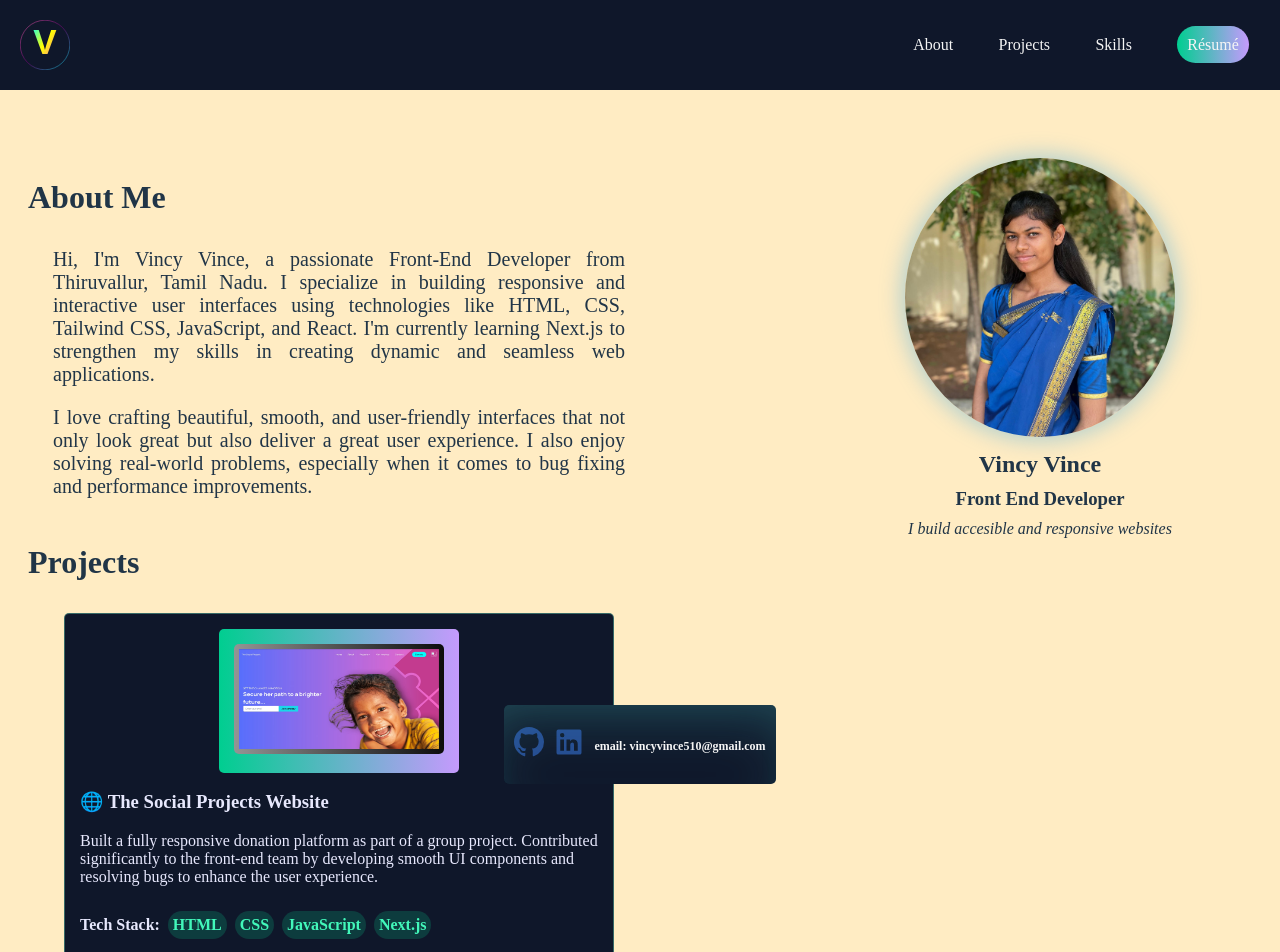
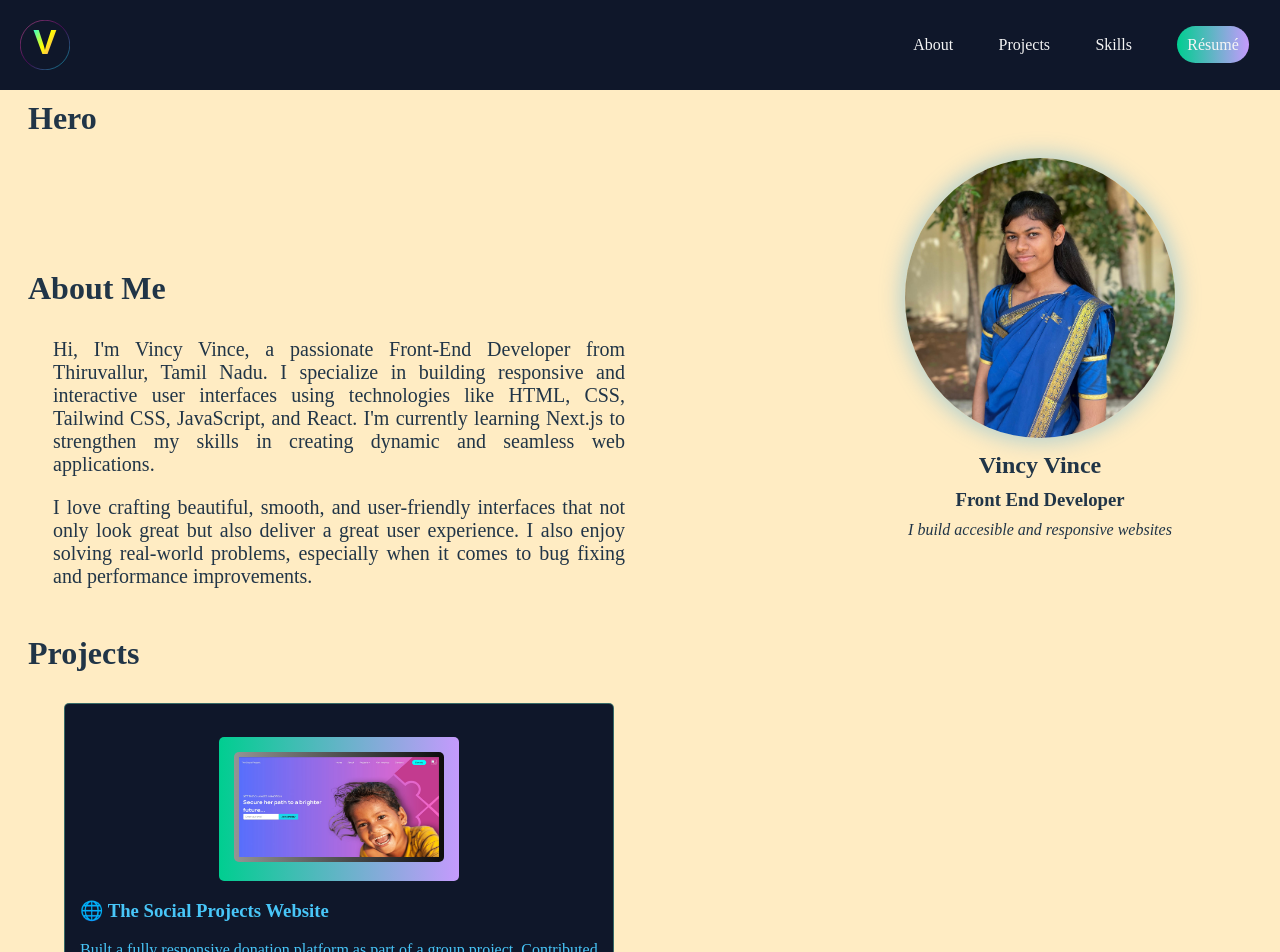
Before and after one commit to vincy-vince/my_portfolio, a React (Vite) app in the folder client/: page / in a window 1280 px wide. Shown: the top 952 px of the page. Built offline with nearby package versions, Linux system fonts and the light colour scheme.

Commit message:
chore: github llink upplied, tailwind svg and changes

```diff
--- a/client/src/App.jsx
+++ b/client/src/App.jsx
@@ -1,9 +1,9 @@
 import "./App.css";
 import React from "react";
 import Header from "./components/header/header";
+import Hero from "./components/hero/hero";
 import About from "./components/about/about";
 import Developer from "./components/developer/developer";
-import Contact from "./components/contact/contact";
 import Skillset from "./components/skills/skillset";
 import Education from "./components/education/education";
 import Experience from "./components/experience/experience";
@@ -13,6 +13,7 @@ function App() {
     <>
       <BubbleTrail />
       <Header />
+      <Hero />
       <div className="Dev_prof">
         <Developer />
       </div>
@@ -20,7 +21,6 @@ function App() {
       <Education />
       <Experience />
       <Skillset />
-      <Contact />
     </>
   );
 }
--- a/client/src/components/about/about.css
+++ b/client/src/components/about/about.css
@@ -51,7 +51,7 @@
 
   .about-container {
     width: 50%;
-    margin-top: 100px;
+    margin-top: 40px;
   }
 
   .about-content {
--- a/client/src/components/developer/developer.jsx
+++ b/client/src/components/developer/developer.jsx
@@ -22,13 +22,9 @@ const Developer = () => {
       <div
         // ref={boxRef}
         className="vincy_prof"
-        style={{ marginTop: "150px", textAlign: "center" }}
+        style={{ textAlign: "center" }}
       >
-        <img
-          className="my_img"
-          src="vincy2.jpeg"
-          alt="vincy-vince_developer"
-        />
+        <img className="my_img" src="vincy2.jpeg" alt="vincy-vince_developer" />
         <h2>Vincy Vince</h2>
         <h3>Front End Developer</h3>
         <p className="italic">I build accesible and responsive websites</p>
--- a/client/src/components/education/education.css
+++ b/client/src/components/education/education.css
@@ -1,3 +1,7 @@
+.education_container {
+  margin-left: 20px;
+}
+
 .education_container p {
   font-size: 20px;
   text-align: justify;
--- a/client/src/components/experience/experience.css
+++ b/client/src/components/experience/experience.css
@@ -1,3 +1,7 @@
+.experience_container {
+  margin-left: 20px;
+}
+
 .experience_content {
   display: flex;
   flex-direction: column;
--- /dev/null
+++ b/client/src/components/hero/hero.css
@@ -0,0 +1,3 @@
+.hero-container {
+  margin-left: 20px;
+}
--- /dev/null
+++ b/client/src/components/hero/hero.jsx
@@ -0,0 +1,11 @@
+import React from "react";
+import "../hero/hero.css";
+const Hero = () => {
+  return (
+    <div className="hero-container">
+      <h1 style={{ marginTop: "100px" }}>Hero</h1>
+    </div>
+  );
+};
+
+export default Hero;
--- a/client/src/components/projects/projects.jsx
+++ b/client/src/components/projects/projects.jsx
@@ -9,6 +9,10 @@ const Projects = () => {
         {projects.map((data, i) => (
           <div key={i}>
             <div className="cards" key={i}>
+              <a
+                style={{ background: "none", boxShadow: "none" }}
+                href={data.weblink}
+              >
                 <div className="proj_card_img">
                   <img src={data.img} alt="" />
                 </div>
@@ -22,8 +26,8 @@ const Projects = () => {
                     </ul>
                   ))}
                 </h4>
-              <a href="" target="_blank">
-                {data.view}
+                <a href={data.view} target="_blank">
+                  View Project
                 </a>
                 <a
                   style={{ marginLeft: "6px" }}
@@ -31,6 +35,7 @@ const Projects = () => {
                   target="_blank"
                 >
                   Web Link
+                </a>
               </a>
             </div>
           </div>
--- a/client/src/components/skills/skillset.css
+++ b/client/src/components/skills/skillset.css
@@ -43,6 +43,10 @@
 .scroll-container:hover .scroll-content {
   animation-play-state: paused;
 }  */
+
+.skill-container {
+  margin-left: 20px;
+}
 
 .skill-container h1 {
   margin-bottom: 0;
@@ -95,15 +99,15 @@
   animation-play-state: paused;
 }
 
-@media (min-width: 1024px){
-  .scroll-container{
+@media (min-width: 1024px) {
+  .scroll-container {
     margin-bottom: 50px;
     padding-top: 40px;
   }
 }
 
-@media (max-width: 425px){
-  .scroll-item{
+@media (max-width: 425px) {
+  .scroll-item {
     margin: 0 10px;
   }
 }
--- a/client/src/components/skills/skillset.jsx
+++ b/client/src/components/skills/skillset.jsx
@@ -4,7 +4,7 @@ const Skillset = () => {
   const skillset = [
     "https://cdn.jsdelivr.net/gh/devicons/devicon/icons/html5/html5-original.svg",
     "https://cdn.jsdelivr.net/gh/devicons/devicon/icons/css3/css3-original.svg",
-    "https://cdn.jsdelivr.net/npm/simple-icons@v11/icons/tailwindcss.svg",
+    "https://tailwindcss.com/_next/static/media/tailwindcss-mark.d52e9897.svg",
     "https://cdn.jsdelivr.net/gh/devicons/devicon/icons/javascript/javascript-original.svg",
     "https://cdn.jsdelivr.net/gh/devicons/devicon/icons/react/react-original.svg",
     "https://cdn.jsdelivr.net/gh/devicons/devicon/icons/nextjs/nextjs-original.svg",
@@ -16,10 +16,9 @@ const Skillset = () => {
         <div className="scroll-content">
           {skillset.map((skill, index) => (
             <img
+              style={{ width: "40px", height: "40px" }}
               src={skill}
               alt="HTML5"
-              width="40"
-              height="40"
               className="scroll-item"
               key={index}
             />
@@ -28,10 +27,9 @@ const Skillset = () => {
         <div className="scroll-content">
           {skillset.map((skill, index) => (
             <img
+              style={{ width: "40px", height: "40px" }}
               src={skill}
               alt="HTML5"
-              width="40"
-              height="40"
               className="scroll-item"
               key={index}
             />
@@ -40,10 +38,9 @@ const Skillset = () => {
         <div className="scroll-content">
           {skillset.map((skill, index) => (
             <img
+              style={{ width: "40px", height: "40px" }}
               src={skill}
               alt="HTML5"
-              width="40"
-              height="40"
               className="scroll-item"
               key={index}
             />
--- a/client/src/js/projects.js
+++ b/client/src/js/projects.js
@@ -14,7 +14,7 @@ export const projects = [
     "Tech Stack": ["HTML", "Tailwind CSS", "JavaScript", "React.js"],
     explanation:
       "Created a dynamic and responsive website for a non-profit organization. Highlighted various ministries and initiatives with intuitive navigation and interactive UI for a smooth user experience.",
-    view: "View Project",
+    view: "https://github.com/vincy-vince/JCM-non_profitable_trustee",
     weblink:
       "https://judea-christ-ministries-50025573061.development.catalystappsail.in",
   },
@@ -24,7 +24,7 @@ export const projects = [
     "Tech Stack": ["HTML", "CSS", "JavaScript"],
     explanation:
       "Developed a lightweight Bible reading app allowing users to search books, chapters, and verses in real-time. Ensures quick access and a smooth reading experience without any lag.",
-    view: "View Project",
+    view: "https://github.com/vincy-vince/Bible-app",
     weblink:
       "https://theholybibleapp-60035362824.development.catalystserverless.in/app/home.html",
   },
@@ -34,7 +34,7 @@ export const projects = [
     "Tech Stack": ["HTML", "CSS", "JavaScript"],
     explanation:
       "A simple and interactive browser-based Tic-Tac-Toe game, designed to reinforce core front-end development concepts and logic building.",
-    view: "View Project",
+    view: "https://github.com/vincy-vince/tic-tac-toe",
     weblink:
       " https://tic-tac-toe-60035362824.development.catalystserverless.in/app/ttt.html",
   },
@@ -44,7 +44,7 @@ export const projects = [
     "Tech Stack": ["HTML", "CSS", "JavaScript"],
     explanation:
       "Built a real-time weather application with live API data. Designed the interface to adapt visually based on the temperature of the current Live location.",
-    view: "View Project",
+    view: "https://github.com/vincy-vince/Weather-App",
     weblink:
       "https://weather-app-60035362824.development.catalystserverless.in/app/index.html",
   },
```
Also changed, not shown: client/public/tailwind.svg (added). Lines whose indentation alone changed are shown as unchanged.
